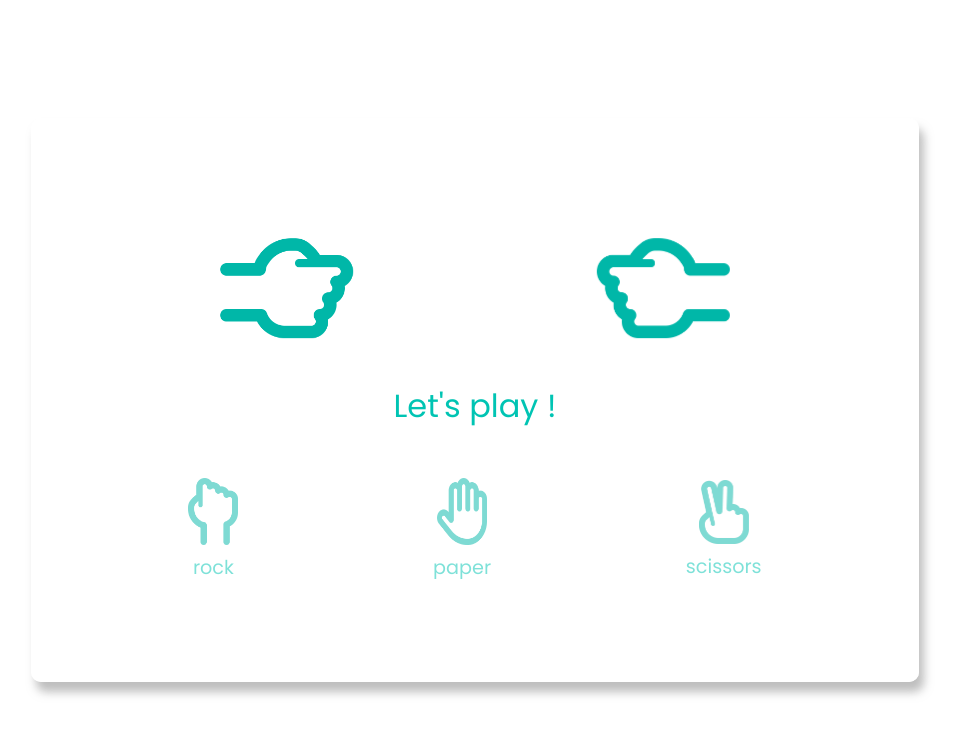
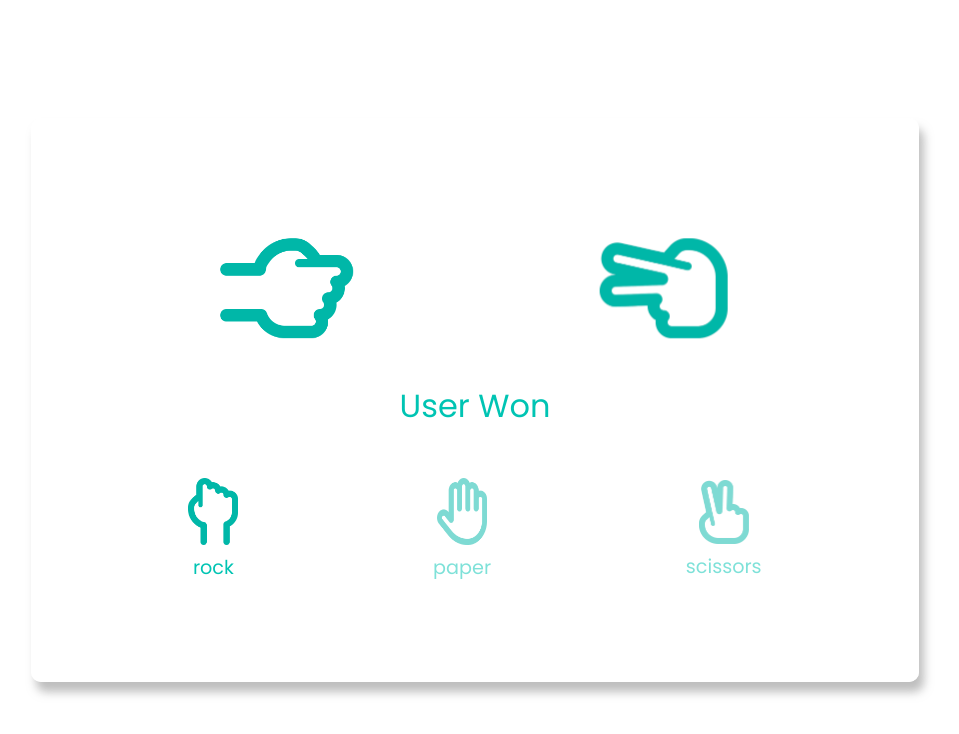
Before and after one commit to Omar-Abdelkader-Salama/rock-paper-scissors, a plain HTML site: page index.html in a window 1280 px wide. Both pictures are taken after a click on the element "rock". Shown: the whole page, without its empty margins (165-1124 px from the left). Drawn offline with Linux system fonts and the light colour scheme.

Commit message:
finnished prjoject

```diff
--- a/app.js
+++ b/app.js
@@ -0,0 +1,40 @@
+const gameContainer = document.querySelector('.container'),
+  userResult = document.querySelector('.user_result img'),
+  cpuResult = document.querySelector('.cpu_result img'),
+  result = document.querySelector('.result'),
+  optionImages = document.querySelectorAll('.option_image');
+
+optionImages.forEach((image, index) => {
+  image.addEventListener('click', (e) => {
+    image.classList.add('active');
+    optionImages.forEach((image2, index2) => {
+      index !== index2 && image2.classList.remove('active');
+    });
+    imageSrc = e.target.querySelector('img').src;
+    userResult.src = imageSrc;
+
+    let randomNumber = Math.floor(Math.random() * 3);
+    cpuImages = ['images/rock.png', 'images/paper.png', 'images/scissors.png'];
+    cpuResult.src = cpuImages[randomNumber];
+
+    let cpuValue = ['R', 'P', 'S'][randomNumber];
+    let userValue = ['R', 'P', 'S'][index];
+
+    let outcomes = {
+      RR: 'Draw',
+      RP: 'Cpu', // Paper beats Rock
+      RS: 'User', // Rock beats Scissors
+      PP: 'Draw',
+      PR: 'User', // Paper beats Rock
+      PS: 'Cpu', // Scissors beats Paper
+      SS: 'Draw',
+      SR: 'Cpu', // Rock beats Scissors
+      SP: 'User', // Scissors beats Paper
+    };
+    console.log(userValue + cpuValue);
+    result.textContent =
+      cpuValue === userValue
+        ? 'Match Draw'
+        : `${outcomes[userValue + cpuValue]} Won `;
+  });
+});
--- a/style.css
+++ b/style.css
@@ -75,6 +75,10 @@ body{
     opacity: 1;
 }
 
+.option_image.active{
+    opacity: 1;
+}
+
 
 .option_image p{
     color:rgb(0, 196, 179) ;
```
